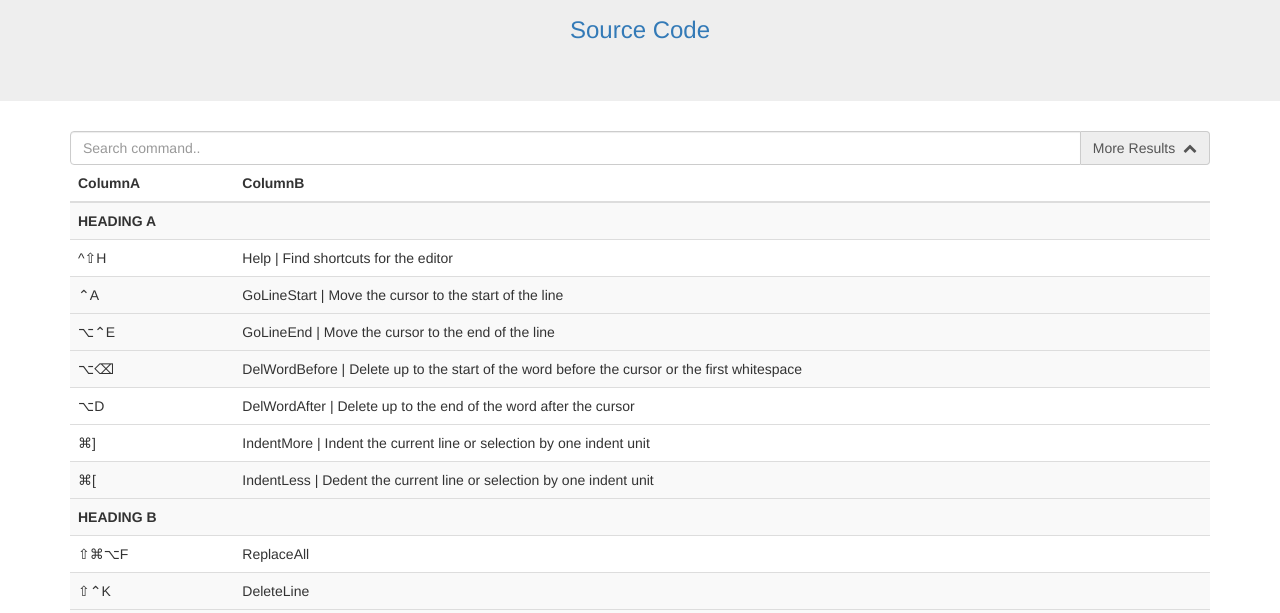
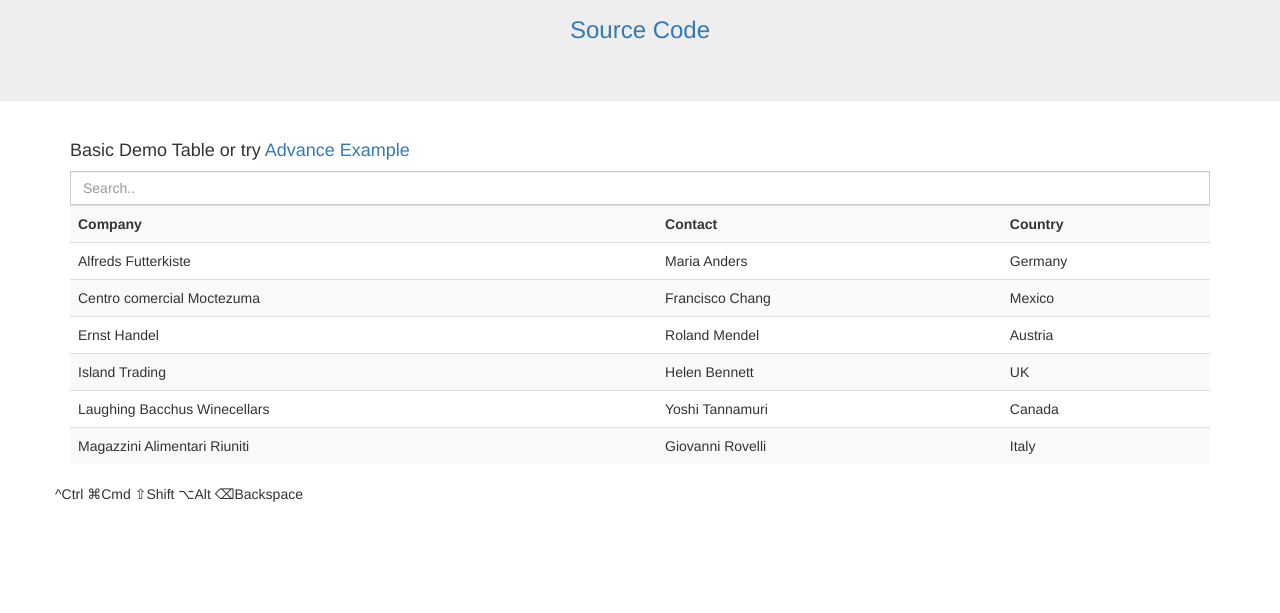
Before and after one commit to mukarramali/flash, a plain HTML site: page index.html in a window 1280 px wide. Shown: the part 187-800 px from the top of the page. Drawn offline with nearby package versions, Linux system fonts and the light colour scheme.

Commit message:
Simplifying
rowsClass removed

Basic and advance demo added

```diff
--- a/index.html
+++ b/index.html
@@ -25,33 +25,52 @@
 
       <div class="container">
 
-        <div class="input-group">
-          <input type="text" id="search_input" class="form-control" placeholder="Search command..">
-          <span id="extend_search_toggle" class="input-group-addon" style="cursor: pointer;">
-            <span id="extend_search_text">More Results&nbsp;&nbsp;</span><span id="extend_search_icon" class="fa fa-chevron-up icon"></span>
-          </span>
+        <h4>Basic Demo Table or try <a href="teetar.html">Advance Example</a></h4>
+
+        <div class="input-group" style="width: 100%;">
+          <input type="text" id="demoInput" class="form-control" placeholder="Search..">
         </div>
+        <table id="demoTable" class="table dialog-table table-striped">
+          <tr>
+            <th>Company</th>
+            <th>Contact</th>
+            <th>Country</th>
+          </tr>
+          <tr>
+            <td>Alfreds Futterkiste</td>
+            <td>Maria Anders</td>
+            <td>Germany</td>
+          </tr>
+          <tr>
+            <td>Centro comercial Moctezuma</td>
+            <td>Francisco Chang</td>
+            <td>Mexico</td>
+          </tr>
+          <tr>
+            <td>Ernst Handel</td>
+            <td>Roland Mendel</td>
+            <td>Austria</td>
+          </tr>
+          <tr>
+            <td>Island Trading</td>
+            <td>Helen Bennett</td>
+            <td>UK</td>
+          </tr>
+          <tr>
+            <td>Laughing Bacchus Winecellars</td>
+            <td>Yoshi Tannamuri</td>
+            <td>Canada</td>
+          </tr>
+          <tr>
+            <td>Magazzini Alimentari Riuniti</td>
+            <td>Giovanni Rovelli</td>
+            <td>Italy</td>
+          </tr>
+        </table>
+        <script type="text/javascript">
+          init_talash('demoInput', 'demoTable');
+        </script>
 
-        <table id="myTable" class="table dialog-table myTable table-striped" cols="5" border="0">
-
-          <thead>
-            <tr>
-              <th colspan="2">ColumnA</th>
-              <th colspan="3">ColumnB</th>
-            </tr>
-          </thead>
-
-          <tbody id="table_body">
-            <script type="text/javascript">
-              printTable('table_body');
-
-              // Calling talash
-              init_talash('search_input', 'myTable');
-              // For msg print, pass the div id
-              // init_talash('search_input', 'myTable', 'msg_not_found');
-            </script>
-          </tbody>
-        </table>
         <div class="row container-footer">
           <h9>^Ctrl  ⌘Cmd  ⇧Shift  ⌥Alt  ⌫Backspace</h9>
         </div>
--- a/index.js
+++ b/index.js
@@ -1,16 +1,10 @@
-function getHeadings(){
-  return ["heading a", "heading b", "heading c", "heading d"];
-}
 
 function printTable(tableBody){
-  var headings = getHeadings();
   var innerHTML = "";
-  headings.forEach(function(heading, index){
-    innerHTML += "<tr><th colspan=\"5\">" + heading.toUpperCase() + "</th></tr>";
-    var jsonData = getData(heading);
+  var jsonData = getData();
   jsonData.forEach(function(row, index){
     var important = row.important == true ? "important" : "less_important";
-      innerHTML += "<tr class=\"commands_row  " + important + " " + heading + "\">";
+    innerHTML += "<tr class=\"commands_row  " + important + "\">";
     innerHTML += "<td colspan=\"2\">" + row.keyMap + "</td>";
 
     innerHTML += "<td class=\"break-words target_cell\" colspan=\"3\">";
@@ -21,7 +15,6 @@ function printTable(tableBody){
     innerHTML += "</td></tr>";
   });
   innerHTML += "<tr><td id=\"msg_not_found\" style=\"display: none;\" colspan=\"5\"></td></tr>";
-  });
   $('#'+tableBody).html(innerHTML);
 }
 
@@ -29,9 +22,8 @@ function titleize(string){
   return string.charAt(0).toUpperCase() + string.slice(1);
 }
 
-function getData(heading){
-  var data = {
-    "heading a":
+function getData(){
+  var data =
       [
         {
           "important":true,
@@ -236,10 +228,7 @@ function getData(heading){
           "function":"indentLess",
           "keyMap":"⌘[",
           "usage":"Dedent the current line or selection by one indent unit"
-        }
-      ],
-    "heading b":
-      [
+        },
         {
           "important":true,
           "function":"replaceAll",
@@ -528,10 +517,7 @@ function getData(heading){
           "function":"transposeChars",
           "keyMap":"^T",
           "usage":"swap next character"
-        }
-      ],
-    "heading c":
-      [
+        },
         {
           "important":true,
           "function":"copyLine",
@@ -798,202 +784,6 @@ function getData(heading){
           "keyMap":"?",
           "usage":"Find/search"
         }
-      ],
-    "heading d":
-      [
-        {
-          "important":false,
-          "function":"delete",
-          "keyMap" : "⌃W",
-          "usage":"delete from start cursor to end cursor position"
-        },
-        {
-          "important":true,
-          "function":"deleteLine",
-          "keyMap":"⌃K",
-          "usage":"delete current line"
-        },
-        {
-          "important":false,
-          "function":"move",
-          "keyMap":"⌃F",
-          "usage":"Move by char 1 forward"
-        },
-        {
-          "important":false,
-          "function":"move",
-          "keyMap":"⌃B",
-          "usage":"Move by char 1 backward"
-        },
-        {
-          "important":false,
-          "function":"delete",
-          "keyMap":"⌃H",
-          "usage":"delete previous char"
-        },
-        {
-          "important":true,
-          "function":"move",
-          "keyMap":"⌥F",
-          "usage":"Move by word forward"
-        },
-        {
-          "important":false,
-          "function":"move",
-          "keyMap":"⌥B",
-          "usage":"Move by word backward"
-        },
-        {
-          "important":true,
-          "function":"deleteWord",
-          "keyMap":"⌥D",
-          "usage":"delete from cursor to next word"
-        },
-        {
-          "important":true,
-          "function":"deleteWord",
-          "keyMap":"⌥⌫",
-          "usage":"delete from cursor to previous word"
-        },
-        {
-          "important":false,
-          "function":"move",
-          "keyMap":"⌃N",
-          "usage":"Move cursor to nextLine"
-        },
-        {
-          "important":false,
-          "function":"move",
-          "keyMap":"⌃P",
-          "usage":"Move cursor to previousLine"
-        },
-        {
-          "important":false,
-          "function":"goto",
-          "keyMap":"⌃A",
-          "usage":"Goto line start"
-        },
-        {
-          "important":false,
-          "function":"goto",
-          "keyMap":"⌃E",
-          "usage":"Goto line end"
-        },
-        {
-          "important":false,
-          "function":"goto",
-          "keyMap":"Home",
-          "usage":"Goto line start"
-        },
-        {
-          "important":false,
-          "function":"goto",
-          "keyMap":"End",
-          "usage":"Goto line end"
-        },
-        {
-          "important":false,
-          "function":"move",
-          "keyMap":"⌥V",
-          "usage":"Move page up"
-        },
-        {
-          "important":false,
-          "function":"move",
-          "keyMap":"⌃V",
-          "usage":"Move to next page"
-        },
-        {
-          "important":false,
-          "function":"deleteSentence",
-          "keyMap":"⌥K",
-          "usage":"delete from cursor to next sentence"
-        },
-        {
-          "important":false,
-          "function":"deleteExpr",
-          "keyMap":"⌃⌥K",
-          "usage":"delete from cursor to next expr"
-        },
-        {
-          "important":false,
-          "function":"delete",
-          "keyMap":"⌃⌥⌫",
-          "usage":"delete from cursor to pre expr"
-        },
-        {
-          "important":false,
-          "function":"move",
-          "keyMap":"⌃⌥F",
-          "usage":"Move to next expr"
-        },
-        {
-          "important":false,
-          "function":"move",
-          "keyMap":"⌃⌥B",
-          "usage":"Move to previous expr"
-        },
-        {
-          "important":false,
-          "function":"select",
-          "keyMap":"⇧⌃⌥2",
-          "usage":"Select from cursor to end of Expr"
-        },
-        {
-          "important":false,
-          "function":"replace",
-          "keyMap":"⌃⌥T",
-          "usage":"Replace range of expr"
-        },
-        {
-          "important":false,
-          "function":"goto",
-          "keyMap":"⌃⌥U",
-          "usage":"Goto enclosing expr"
-        },
-        {
-          "important":false,
-          "function":"space",
-          "keyMap":"⌥Space",
-          "usage":"To enter just one space"
-        },
-        {
-          "important":false,
-          "function":"newLine",
-          "keyMap":"⌃O",
-          "usage":"Adding new line"
-        },
-        {
-          "important":false,
-          "function":"transpose",
-          "keyMap":"⌃T",
-          "usage":"Transpose consecutive chars"
-        },
-        {
-          "important":true,
-          "function":"toUpper",
-          "keyMap":"⌥C",
-          "usage":"First char of words to upper case"
-        },
-        {
-          "important":true,
-          "function":"toLower",
-          "keyMap":"⌥L",
-          "usage":"To lower case"
-        },
-        {
-          "important":true,
-          "function":"autocomplete",
-          "keyMap":"⌥/",
-          "usage":"Autocomplete"
-        },
-        {
-          "important":false,
-          "function":"indent",
-          "keyMap":"Tab",
-          "usage":"IndentAuto"
+      ];
+  return data;
 }
-      ]
-  };
-  return data[heading];
-}
--- a/talash.js
+++ b/talash.js
@@ -1,5 +1,5 @@
 config = {};
-function init_talash(searchInputId = 'search_commands', tableId = 'commands_table', notFoundDiv = 'command_not_found'){
+function init_talash(searchInputId = 'search_commands', tableId = 'commands_table', targetColumnClass = '', notFoundDiv = 'command_not_found'){
 
   config['searchInputId'] = '#'+searchInputId;
   config['tableId'] = '#'+tableId;
@@ -9,8 +9,7 @@ function init_talash(searchInputId = 'search_commands', tableId = 'commands_tabl
   config['extendSearchIcon'] = '#'+'extend_search_icon';
   config['extendSearchText'] = '#'+'extend_search_text';
 
-  config['rowClass'] = '.commands_row';
-  config['columnClass'] = '.target_cell';
+  config['columnClass'] = '.' + targetColumnClass;
 
   config['downIcon'] = 'fa-chevron-down';
   config['upIcon'] = 'fa-chevron-up';
@@ -30,9 +29,16 @@ function init_talash(searchInputId = 'search_commands', tableId = 'commands_tabl
   $(document).on('click', config['extendSearchToggle'], toggleSearch);
 }
 
+function filterTalash(flag = true, lessImportantRows = '.less_important'){
+  if(flag)
+    $(config['lessImportantRows']).hide();
+  else
+    $(config['lessImportantRows']).show();
+}
+
 function talash(){
   var search_value = $(config['searchInputId']).val();
-  var rows = $(config['rowClass']);
+  var rows = document.getElementById(config['tableId'].slice(1)).rows;
   var found = false;
 
   if(search_value.length > 0){
@@ -51,7 +57,7 @@ function talash(){
     afterSearch(found, search_value);
   }
   else{
-    $(config['rowClass']).show();
+    $(rows).show();
     removeHighlight(config['tableId']);
     afterSearch(true, search_value);
   }
@@ -100,7 +106,7 @@ function hightlight(search_value){
   // highlight new query
   if(search_value.length > 0){
     var search_regexp = new RegExp(search_value, 'ig');
-    var cells = $(config['columnClass']);
+    var cells = config['columnClass'].length == 1 ? $(config['tableId'] + " td") : $(config['columnClass']);
     for(var i=0;i<cells.length;i++)
     {
       cells[i].innerHTML = cells[i].innerHTML.replace(search_regexp, function(match){
```
Also changed, not shown: teetar.html (added, +63 -0 lines), 1 other file. Lines whose indentation alone changed are shown as unchanged.
